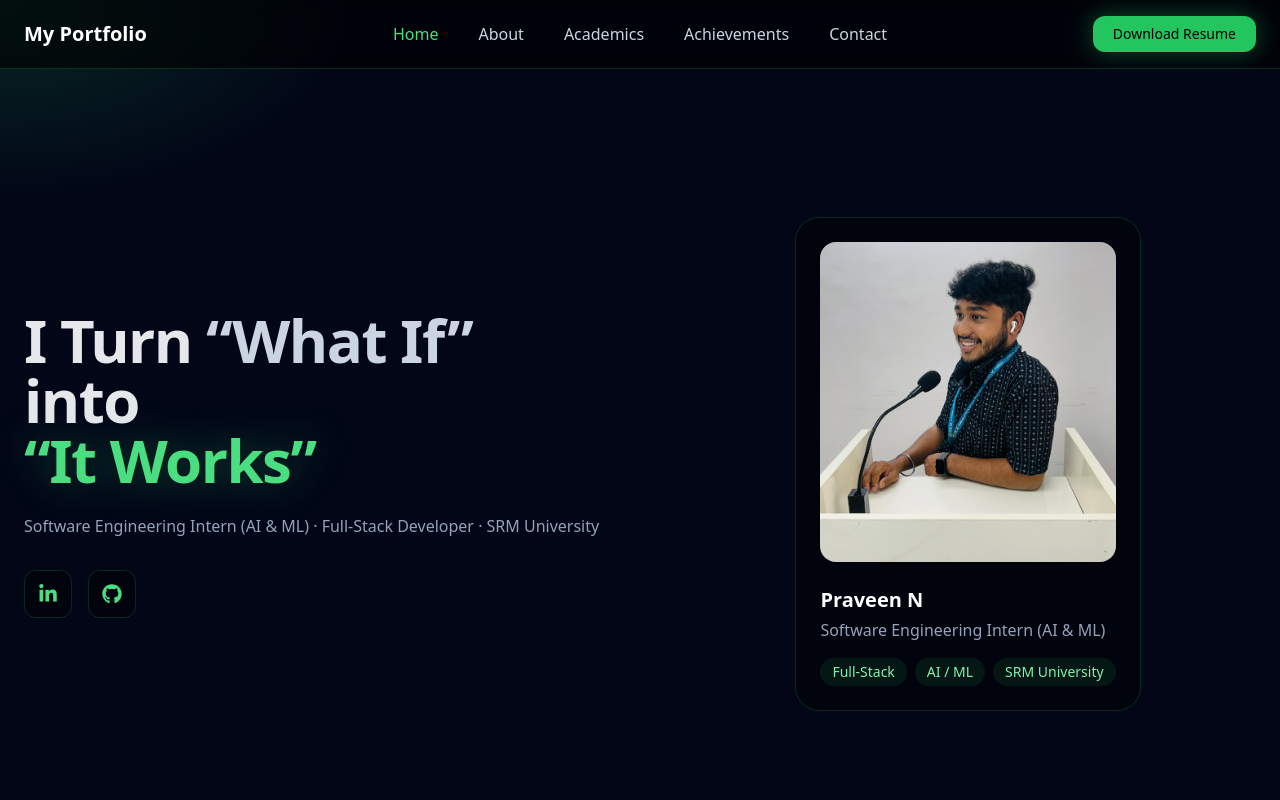
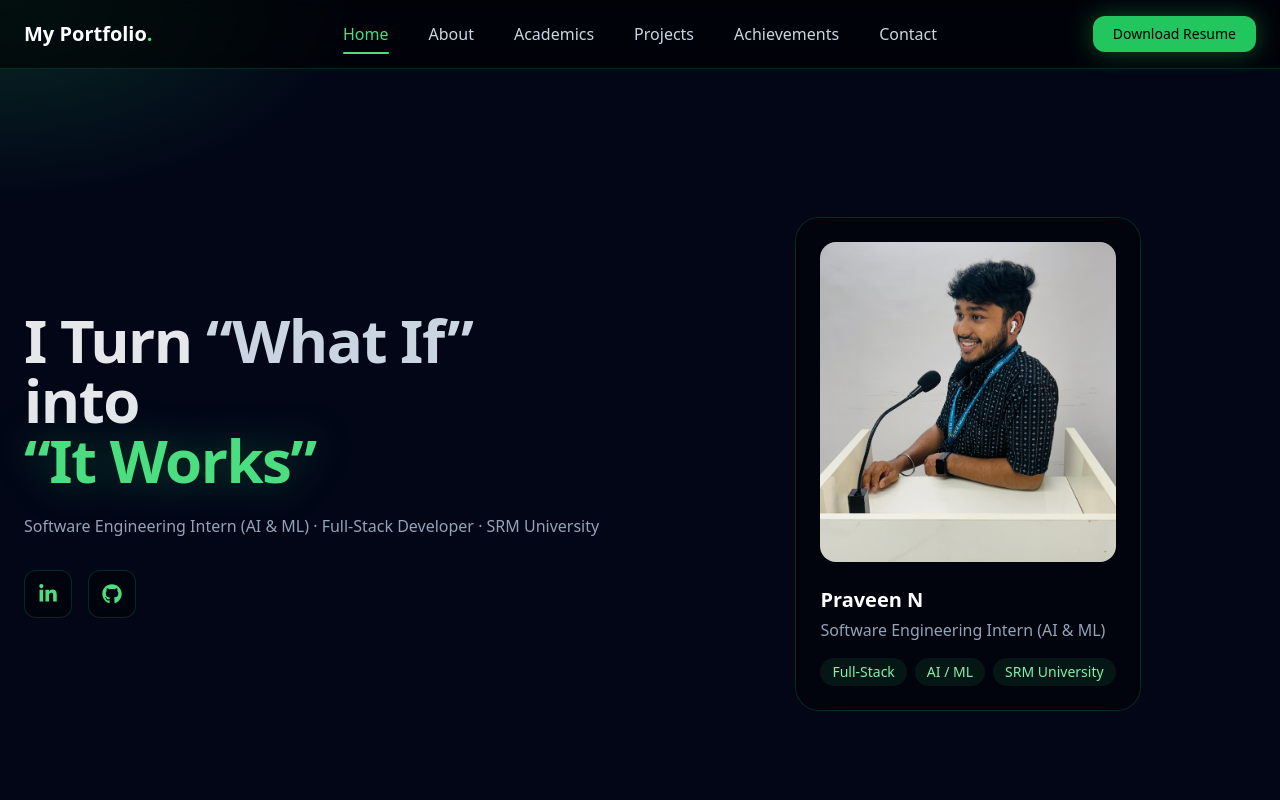
Before and after one commit to Praveen2330/My-PortFolio, a React (Vite) app: page / in a window 1280 px wide. Shown: the top 800 px of the page. Built offline with nearby package versions, Linux system fonts and the light colour scheme.

Commit message:
Add projects section with GitHub and live site links

```diff
--- a/src/App.jsx
+++ b/src/App.jsx
@@ -5,6 +5,8 @@ import Skills from "./components/Skills";
 import Achievements from "./components/Achievements";
 import Contact from "./components/Contact";
 import Academics from "./components/Academics";
+import Projects from "./components/Projects";
+
 const App = () => {
   return (
     <>
@@ -13,6 +15,7 @@ const App = () => {
       <About />
       <Academics />
       <Skills />
+      <Projects />
       <Achievements />
       <Contact />
     </>
--- a/src/components/Contact.jsx
+++ b/src/components/Contact.jsx
@@ -1,6 +1,11 @@
 import { FaLocationDot, FaEnvelope, FaPhone } from "react-icons/fa6";
 
 const Contact = () => {
+  const handleMove = (e) => {
+    const rect = e.currentTarget.getBoundingClientRect();
+    e.currentTarget.style.setProperty("--x", `${e.clientX - rect.left}px`);
+    e.currentTarget.style.setProperty("--y", `${e.clientY - rect.top}px`);
+  };
   return (
     <section id="contact" className="py-24 px-6 bg-black">
       <div className="max-w-6xl mx-auto text-center">
@@ -12,7 +17,9 @@ const Contact = () => {
         <div className="grid md:grid-cols-3 gap-8">
 
           {/* LOCATION */}
-          <div className="bg-black/40 backdrop-blur border border-green-500/20
+          <div
+            onMouseMove={handleMove}
+            className="glow-card bg-black/40 backdrop-blur border border-green-500/20
                           rounded-2xl p-8
                           hover:border-green-400
                           hover:shadow-[0_0_40px_rgba(34,197,94,0.25)]
@@ -27,7 +34,9 @@ const Contact = () => {
           </div>
 
           {/* EMAIL */}
-          <div className="bg-black/40 backdrop-blur border border-green-500/20
+          <div
+            onMouseMove={handleMove}
+            className="glow-card bg-black/40 backdrop-blur border border-green-500/20
                           rounded-2xl p-8
                           hover:border-green-400
                           hover:shadow-[0_0_40px_rgba(34,197,94,0.25)]
@@ -47,7 +56,9 @@ const Contact = () => {
           </div>
 
           {/* PHONE */}
-          <div className="bg-black/40 backdrop-blur border border-green-500/20
+          <div
+            onMouseMove={handleMove}
+            className="glow-card bg-black/40 backdrop-blur border border-green-500/20
                           rounded-2xl p-8
                           hover:border-green-400
                           hover:shadow-[0_0_40px_rgba(34,197,94,0.25)]
--- a/src/components/Navbar.jsx
+++ b/src/components/Navbar.jsx
@@ -1,41 +1,96 @@
+import { useEffect, useState } from "react";
 const Navbar = () => {
+  const [active, setActive] = useState("home");
+
+  useEffect(() => {
+    const sections = document.querySelectorAll("section[id]");
+
+    const observer = new IntersectionObserver(
+      (entries) => {
+        entries.forEach((entry) => {
+          if (entry.isIntersecting) {
+            setActive(entry.target.id);
+          }
+        });
+      },
+      { threshold: 0.6 }
+    );
+
+    sections.forEach((section) => observer.observe(section));
+    return () => observer.disconnect();
+  }, []);
+
   return (
     <nav className="fixed top-0 w-full z-50 bg-black/60 backdrop-blur border-b border-green-500/20">
       <div className="max-w-7xl mx-auto px-6 py-4 grid grid-cols-3 items-center">
 
         {/* LEFT LOGO */}
-          <div className="text-xl font-bold text-white">
-            My Portfolio<span className="text-green-400"></span>
-          </div>
+        <a
+          href="#home"
+          className="text-xl font-bold text-white hover:text-green-400 transition"
+        >
+          My Portfolio<span className="text-green-400">.</span>
+        </a>
 
         {/* CENTER NAV LINKS */}
         <div className="flex justify-center gap-10 text-slate-300">
           <a
             href="#home"
-              className="text-green-400 font-medium"
+            className={`relative transition ${
+              active === "home"
+                ? "text-green-400 font-medium after:absolute after:-bottom-2 after:left-0 after:w-full after:h-[2px] after:bg-green-400 after:rounded-full"
+                : "hover:text-green-400 text-slate-300"
+            }`}
           >
             Home
           </a>
           <a
             href="#about"
-              className="hover:text-green-400 transition"
+            className={`relative transition ${
+              active === "about"
+                ? "text-green-400 font-medium after:absolute after:-bottom-2 after:left-0 after:w-full after:h-[2px] after:bg-green-400 after:rounded-full"
+                : "hover:text-green-400 text-slate-300"
+            }`}
           >
             About
           </a>
           <a
             href="#academics"
-              className="hover:text-green-400 transition"
-            >Academics
+            className={`relative transition ${
+              active === "academics"
+                ? "text-green-400 font-medium after:absolute after:-bottom-2 after:left-0 after:w-full after:h-[2px] after:bg-green-400 after:rounded-full"
+                : "hover:text-green-400 text-slate-300"
+            }`}
+          >
+            Academics
+          </a>
+          <a
+            href="#projects"
+            className={`relative transition ${
+              active === "projects"
+                ? "text-green-400 font-medium after:absolute after:-bottom-2 after:left-0 after:w-full after:h-[2px] after:bg-green-400 after:rounded-full"
+                : "hover:text-green-400 text-slate-300"
+            }`}
+          >
+            Projects
           </a>
           <a
             href="#achievements"
-              className="hover:text-green-400 transition"
+            className={`relative transition ${
+              active === "achievements"
+                ? "text-green-400 font-medium after:absolute after:-bottom-2 after:left-0 after:w-full after:h-[2px] after:bg-green-400 after:rounded-full"
+                : "hover:text-green-400 text-slate-300"
+            }`}
           >
             Achievements
           </a>
           <a
             href="#contact"
-              className="hover:text-green-400 transition"
+            className={`relative transition ${
+              active === "contact"
+                ? "text-green-400 font-medium after:absolute after:-bottom-2 after:left-0 after:w-full after:h-[2px] after:bg-green-400 after:rounded-full"
+                : "hover:text-green-400 text-slate-300"
+            }`}
           >
             Contact
           </a>
--- a/src/components/Projects.jsx
+++ b/src/components/Projects.jsx
@@ -1,49 +1,118 @@
-import { motion } from "framer-motion";
+import { FaGithub } from "react-icons/fa";
 
 const projects = [
   {
     title: "SRM Connect",
-    desc: "Secure dating & chat platform with real-time messaging and video calls.",
-    tech: ["React", "Node", "Supabase", "WebRTC"],
+    tech: "React · Node.js · Supabase · WebRTC · Socket.IO",
+    description:
+      "A secure real-time dating and chat platform exclusively for SRM students with live messaging and random video chat matching.",
+    github: "https://github.com/Praveen2330/SRM-Connect",
+    website: "https://YOUR_SRM_CONNECT_LIVE_URL", // add real link when available
   },
   {
     title: "Driver Drowsiness Detection",
-    desc: "AI system detecting fatigue using eye-blink analysis.",
-    tech: ["Python", "MediaPipe", "OpenCV"],
+    tech: "Python · MediaPipe · OpenCV",
+    description:
+      "Real-time AI system that detects driver fatigue using eye-blink pattern analysis and facial landmarks.",
+    github: "", // add later if needed
+    website: "",
   },
   {
-    title: "School Website",
-    desc: "Dynamic full-stack website with backend integration.",
-    tech: ["HTML", "CSS", "JavaScript"],
+    title: "School Website Project",
+    tech: "HTML · CSS · JavaScript · Node.js",
+    description:
+      "Dynamic and responsive school website with backend integration and improved UI accessibility.",
+    github: "", // add later if needed
+    website: "",
   },
 ];
 
+// empty cards for future projects
+const futureProjects = [1, 2];
+
 const Projects = () => {
+  const handleMove = (e) => {
+    const rect = e.currentTarget.getBoundingClientRect();
+    e.currentTarget.style.setProperty("--x", `${e.clientX - rect.left}px`);
+    e.currentTarget.style.setProperty("--y", `${e.clientY - rect.top}px`);
+  };
+
   return (
-    <section id="projects" className="py-24 px-6">
+    <section id="projects" className="py-24 px-6 bg-black">
       <div className="max-w-7xl mx-auto">
-        <h2 className="text-4xl font-bold text-center mb-12">Projects</h2>
+
+        <h2 className="text-4xl font-bold text-center mb-16 text-white">
+          My <span className="text-green-400">Projects</span>
+        </h2>
 
         <div className="grid md:grid-cols-2 lg:grid-cols-3 gap-8">
-          {projects.map((p, i) => (
-            <motion.div
+
+          {/* REAL PROJECTS */}
+          {projects.map((project) => (
+            <div
+              key={project.title}
+              onMouseMove={handleMove}
+              className="glow-card bg-black/40 backdrop-blur
+                         border border-green-500/20 rounded-2xl p-6
+                         hover:border-green-400
+                         transition-all duration-300"
+            >
+              <h3 className="text-xl font-semibold text-white mb-2">
+                {project.title}
+              </h3>
+
+              <p className="text-sm text-green-400 mb-3">
+                {project.tech}
+              </p>
+
+              <p className="text-slate-400 text-sm leading-relaxed mb-6">
+                {project.description}
+              </p>
+
+              <div className="flex items-center gap-4 mt-4">
+                {project.github && (
+                  <a
+                    href={project.github}
+                    target="_blank"
+                    rel="noopener noreferrer"
+                    className="inline-flex items-center gap-2 text-green-400
+                               hover:text-green-300 transition"
+                  >
+                    <FaGithub />
+                    GitHub
+                  </a>
+                )}
+                {project.website && (
+                  <a
+                    href={project.website}
+                    target="_blank"
+                    rel="noopener noreferrer"
+                    className="inline-flex items-center gap-2
+                               px-4 py-1.5 rounded-lg text-sm
+                               border border-green-500/40 text-green-400
+                               hover:border-green-400 hover:bg-green-500/10
+                               transition"
+                  >
+                    Live Site
+                  </a>
+                )}
+              </div>
+            </div>
+          ))}
+
+          {/* FUTURE PROJECT PLACEHOLDERS */}
+          {futureProjects.map((i) => (
+            <div
               key={i}
-              whileHover={{ y: -10 }}
-              className="bg-black/40 backdrop-blur border border-green-500/20
-                         rounded-2xl p-6 hover:shadow-[0_0_40px_rgba(34,197,94,0.3)]
-                         transition"
+              className="bg-black/20 backdrop-blur
+                         border border-dashed border-green-500/30
+                         rounded-2xl p-6 flex items-center justify-center
+                         text-slate-500 text-sm"
             >
-              <h3 className="text-xl font-semibold text-white">{p.title}</h3>
-              <p className="text-slate-400 mt-3">{p.desc}</p>
-              <div className="flex flex-wrap gap-2 mt-4">
-                {p.tech.map(t => (
-                  <span key={t} className="text-xs px-3 py-1 bg-green-500/10 rounded-full text-green-300">
-                    {t}
-                  </span>
-                ))}
-              </div>
-            </motion.div>
+              🚀 New project coming soon
+            </div>
           ))}
+
         </div>
       </div>
     </section>
--- a/src/index.css
+++ b/src/index.css
@@ -41,3 +41,6 @@ body {
   transition: transform 0.2s ease-out;
   will-change: transform;
 }
+html {
+  scroll-behavior: smooth;
+}
```
Lines whose indentation alone changed are shown as unchanged.
